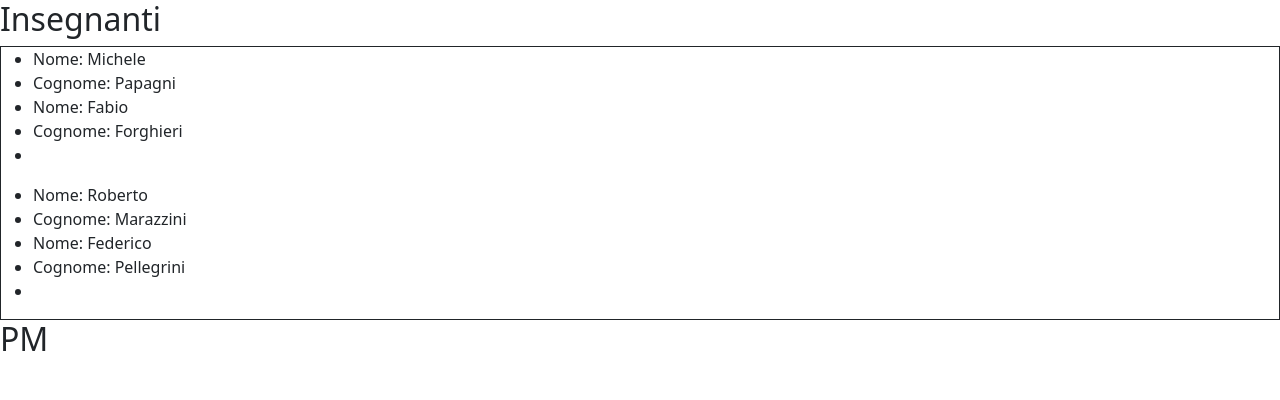
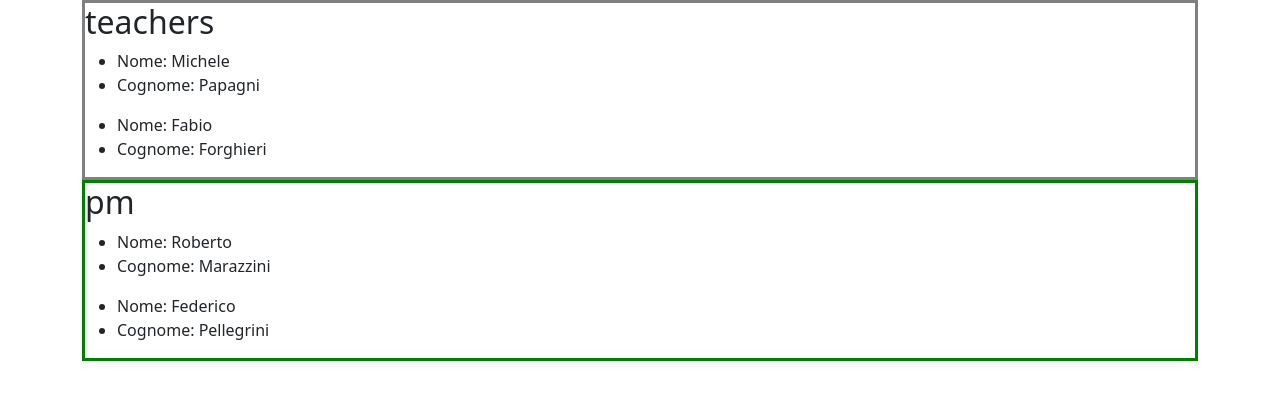
Before and after one commit to GiovanniZumbo/php-snacks-b1, a PHP site: page /Snack-04-10/index_3.php in a window 1280 px wide. Shown: the top 400 px of the page. Run offline with PHP 8.4, Linux system fonts and the light colour scheme.

Commit message:
completed

```diff
--- a/Snack-04-10/index_3.php
+++ b/Snack-04-10/index_3.php
@@ -14,26 +14,27 @@ include "./staff.php";
     <meta name="viewport" content="width=device-width, initial-scale=1.0">
     <title>Document</title>
     <link rel='stylesheet' href='https://cdnjs.cloudflare.com/ajax/libs/bootstrap/5.3.3/css/bootstrap.min.css' integrity='sha512-jnSuA4Ss2PkkikSOLtYs8BlYIeeIK1h99ty4YfvRPAlzr377vr3CXDb7sb7eEEBYjDtcYj+AjBH3FLv5uSJuXg==' crossorigin='anonymous' />
+    <link rel="stylesheet" href="style.css">
 </head>
 
 <body>
-    <h2>Insegnanti</h2>
 
-    <div class="border border-dark">
-        <?php foreach ($db as $teachers => $teacherInDb) { ?>
-            <ul>
-                <?php foreach ($teacherInDb as $teacher) { ?>
-                    <li> Nome: <?= $teacher["name"] ?></li>
-                    <li> Cognome: <?= $teacher["lastname"] ?></li>
-                <?php } ?>
-                <li></li>
-            </ul>
+    <div class="container">
+        <?php foreach ($db as $people => $peopleInDb) { ?>
+            <div class="staff">
+                <h2><?= $people ?></h2>
+
+                <div>
+                    <?php foreach ($peopleInDb as $teacher) { ?>
+                        <ul>
+                            <li> Nome: <?= $teacher["name"] ?></li>
+                            <li> Cognome: <?= $teacher["lastname"] ?></li>
+                        </ul>
+                    <?php } ?>
+                </div>
+            </div>
         <?php  } ?>
-
-
     </div>
-
-    <h2>PM</h2>
 
 </body>
 
--- /dev/null
+++ b/Snack-04-10/style.css
@@ -0,0 +1,7 @@
+.container > :nth-child(odd){
+    border: 3px solid grey;
+}
+
+.container >  :nth-child(even){
+    border: 3px solid green;
+}
```
